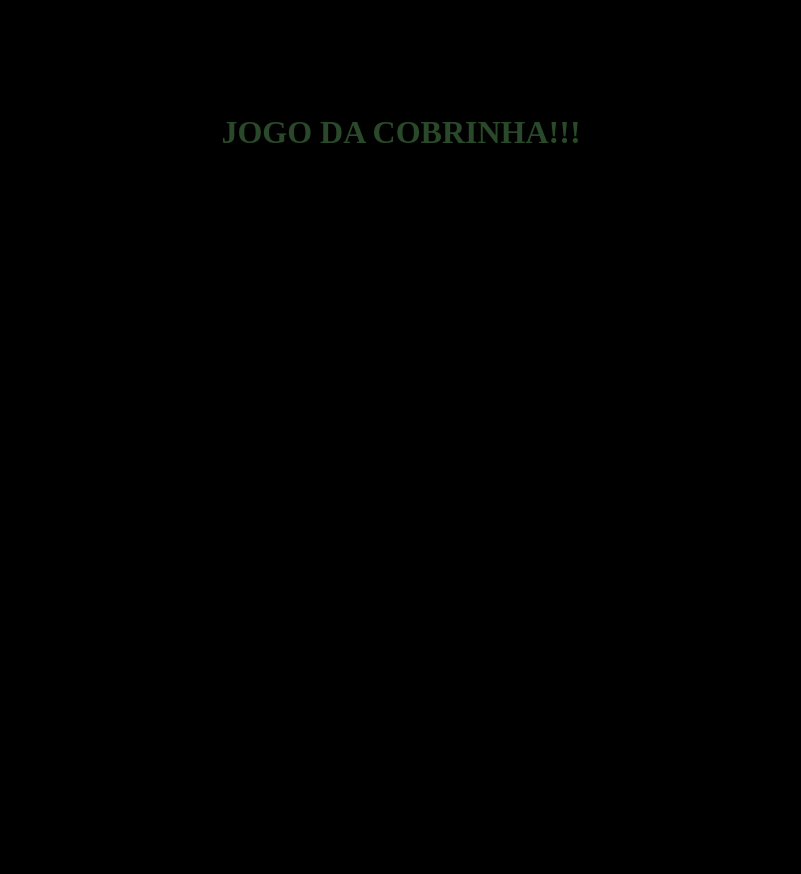
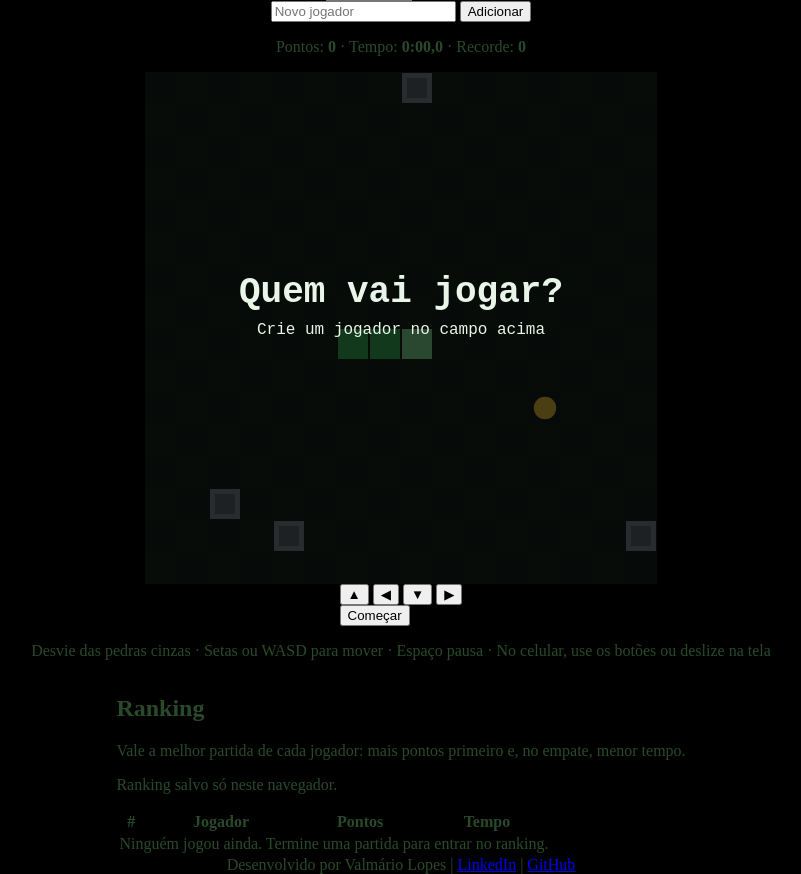
Before and after one commit to Valmario/Jogo_da_Cobrinha, a plain HTML site: page index.html in a window 1280 px wide. Shown: the whole page, without its empty margins (215-1016 px from the left). Before the commit the page ends 800 px from the top, so only its background shows below. Drawn offline with Linux system fonts and the light colour scheme.

Commit message:
Enhance game layout with player form and controls
Updated the game interface with a player form, controls, and ranking section.

```diff
--- a/index.html
+++ b/index.html
@@ -3,13 +3,52 @@
 <head>
     <meta charset="UTF-8">
     <meta name="viewport" content="width=device-width, initial-scale=1.0">
-    <meta http-equiv="X-UA-Compatible" content="ie=edge">
+    <meta name="description" content="Jogo da cobrinha com pedras, jogadores, ranking e controles para celular. Feito em HTML, CSS e JavaScript puro.">
     <title>Jogo da Cobrinha</title>
     <link rel="stylesheet" href="style.css">
     <script defer src="script.js"></script>
 </head>
 <body>
-    <h1>JOGO DA COBRINHA!!!</h1>
-    <canvas id="snake" width="512" height="512"></canvas>
+    <h1>Jogo da Cobrinha</h1>
+    <form id="form-jogador" class="jogador" autocomplete="off">
+        <div class="linha-jogador">
+            <label for="lista-jogadores">Jogador</label>
+            <select id="lista-jogadores"></select>
+        </div>
+        <div class="linha-jogador">
+            <input id="novo-jogador" type="text" maxlength="16" placeholder="Novo jogador" aria-label="Nome do novo jogador">
+            <button type="submit" id="botao-adicionar" class="adicionar">Adicionar</button>
+        </div>
+    </form>
+    <p class="placar">Pontos: <strong id="pontos">0</strong> · Tempo: <strong id="tempo">0:00,0</strong> · Recorde: <strong id="recorde">0</strong></p>
+    <canvas id="snake" width="512" height="512" role="img" aria-label="Área do jogo da cobrinha"></canvas>
+    <div class="painel-toque">
+        <div class="controles" role="group" aria-label="Controles na tela">
+            <button type="button" class="seta cima" data-direcao="cima" aria-label="Cima">▲</button>
+            <button type="button" class="seta esquerda" data-direcao="esquerda" aria-label="Esquerda">◀</button>
+            <button type="button" class="seta baixo" data-direcao="baixo" aria-label="Baixo">▼</button>
+            <button type="button" class="seta direita" data-direcao="direita" aria-label="Direita">▶</button>
+        </div>
+        <button type="button" id="botao-acao" class="acao">Começar</button>
+    </div>
+    <p class="ajuda">Desvie das pedras cinzas · Setas ou WASD para mover · Espaço pausa · No celular, use os botões ou deslize na tela</p>
+    <section class="ranking" aria-labelledby="titulo-ranking">
+        <h2 id="titulo-ranking">Ranking</h2>
+        <p class="regra">Vale a melhor partida de cada jogador: mais pontos primeiro e, no empate, menor tempo.</p>
+        <p class="origem" id="origem-ranking" role="status">Ranking salvo só neste navegador.</p>
+        <div class="tabela-rolagem">
+            <table>
+                <thead>
+                    <tr><th scope="col">#</th><th scope="col">Jogador</th><th scope="col">Pontos</th><th scope="col">Tempo</th></tr>
+                </thead>
+                <tbody id="ranking-corpo"></tbody>
+            </table>
+        </div>
+    </section>
+    <footer class="rodape">
+        Desenvolvido por Valmário Lopes |
+        <a href="https://www.linkedin.com/in/valmariolopes" target="_blank" rel="noopener noreferrer">LinkedIn</a> |
+        <a href="https://github.com/Valmario" target="_blank" rel="noopener noreferrer">GitHub</a>
+    </footer>
 </body>
 </html>
```
